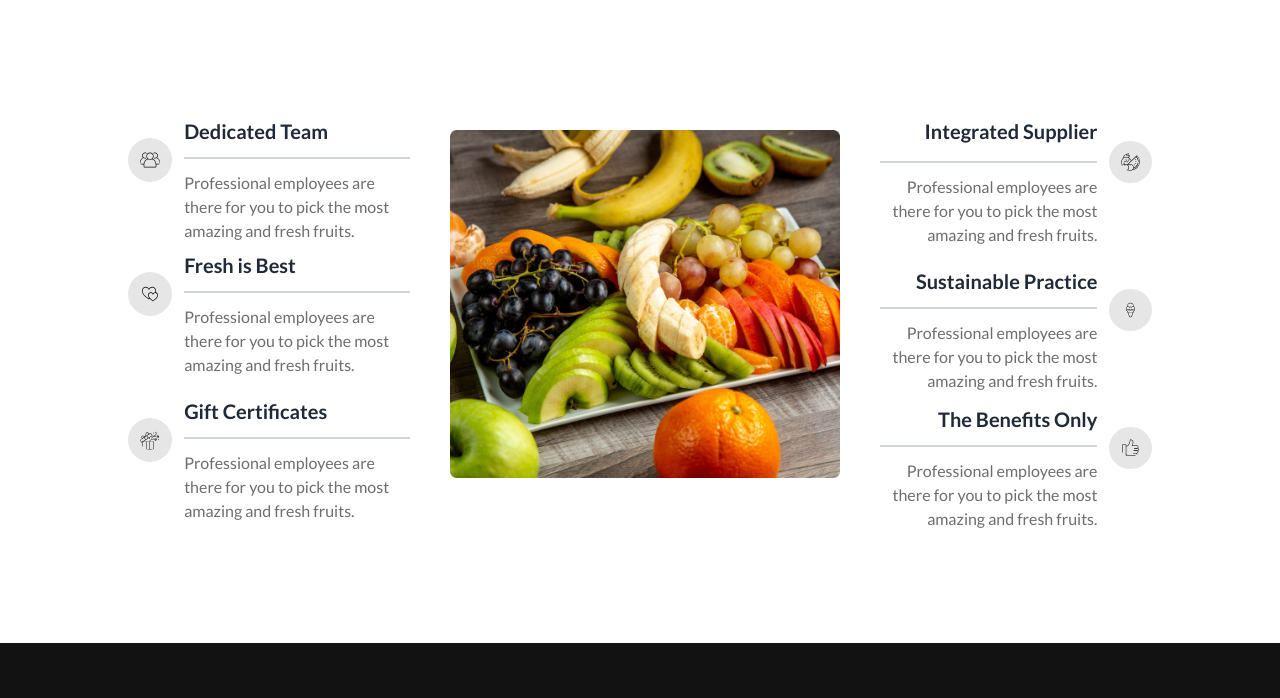
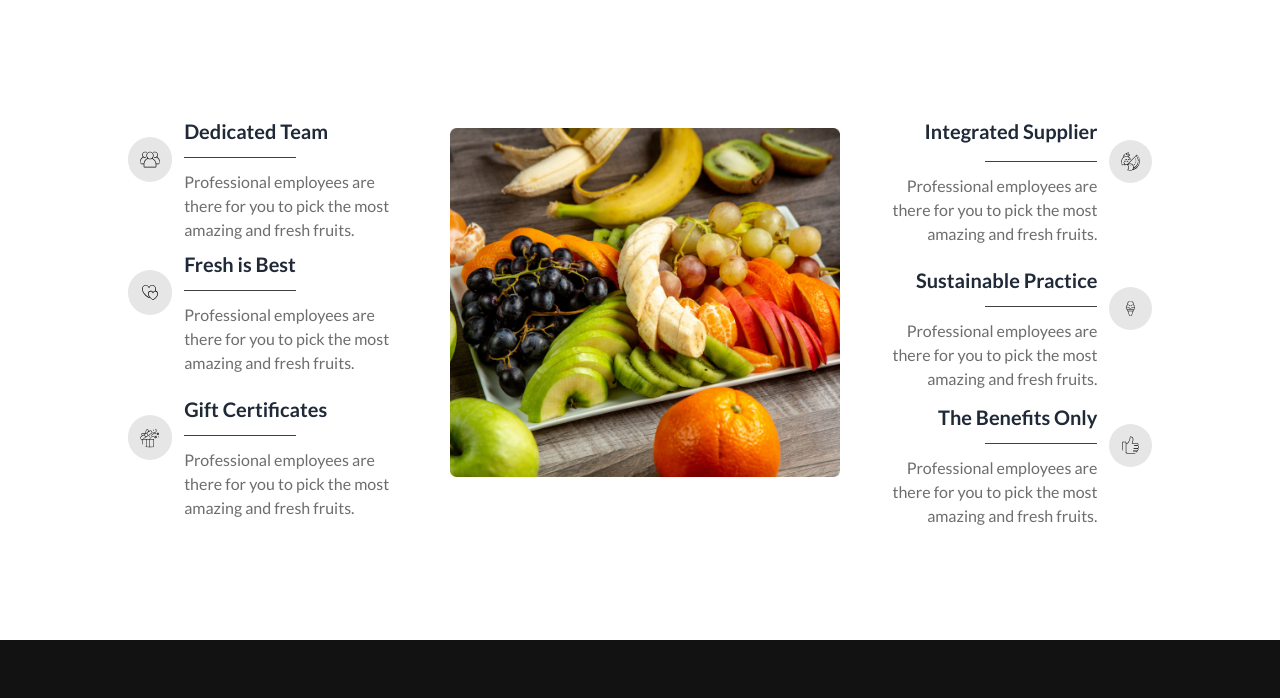
Before and after one commit to ashikurbd71/fruit-brust, a plain HTML site: page index.html in a window 1280 px wide. Shown: the part 2224-2922 px from the top of the page. Drawn offline with nearby package versions, Linux system fonts and the light colour scheme.

Commit message:
chosse section update

```diff
--- a/index.html
+++ b/index.html
@@ -99,7 +99,7 @@
                         <div class="hero-overlay bg-opacity-60 rounded-2xl"></div>
                         <div class="hero-content text-center text-neutral-content">
                           <div class="max-w-md  lg:my-28">
-                            <h1 class="mb-5 text-2xl lg:text-5xl font-bold text-white">Exotic tastes at your doorstep</h1>
+                            <h1 class="mb-5 text-3xl lg:text-5xl font-bold text-white">Exotic tastes at your doorstep</h1>
                             <p class="mb-5 text-white">We supply highly quality organic products</p>
                             <button class="btn btn-primary  bg-[#F85559] border-none text-white">Shop Now</button>
                           </div>
@@ -658,7 +658,8 @@
                     <img class="bg-[#0C0C0C1A] rounded-full p-3 lg:w-28" src="icon/group 1.svg" alt="">
                 </div>
            <div class="text-center lg:text-left  lg:-mb-10">
-            <h2 class="text-xl font-extrabold pb-3 border-b-2  border-gray-300 ">Dedicated Team</h2>
+            <h2 class="text-xl font-extrabold pb-3 ">Dedicated Team</h2>
+            <hr class="w-28 border-1 border-[#121212CC]">
             <p class="text-[#0C0C0C99] font-medium pt-3">Professional employees are there for you to pick the most amazing and fresh fruits.</p>
            </div>
 
@@ -671,7 +672,8 @@
                     <img class="bg-[#0C0C0C1A] rounded-full p-3 lg:w-28" src="icon/love 1.svg" alt="">
                 </div>
            <div class="text-center lg:text-left lg:mt-10">
-            <h2 class=" text-xl font-extrabold pb-3 border-b-2  border-gray-300 ">Fresh is Best</h2>
+            <h2 class=" text-xl font-extrabold pb-3 ">Fresh is Best</h2>
+            <hr class="w-28 border-1 border-[#121212CC]">
             <p class="text-[#0C0C0C99]  font-medium pt-3">Professional employees are there for you to pick the most amazing and fresh fruits.</p>
            </div>
 
@@ -683,7 +685,8 @@
                     <img class="bg-[#0C0C0C1A] rounded-full p-3 lg:w-28" src="icon/gift-box 1.svg" alt="">
                 </div>
            <div class="text-center lg:text-left lg:mt-10">
-            <h2 class="text-xl font-extrabold pb-3 border-b-2  border-gray-300 ">Gift Certificates</h2>
+            <h2 class="text-xl font-extrabold pb-3 ">Gift Certificates</h2>
+            <hr class="w-28 border-1 border-[#121212CC]">
             <p class="text-[#0C0C0C99] font-medium pt-3">Professional employees are there for you to pick the most amazing and fresh fruits.</p>
            </div>
 
@@ -720,7 +723,8 @@
                <div class="flex gap-3 flex-col-reverse items-center lg:  lg:flex-row ">
 
            <div class="text-center lg:text-right lg:mt-10">
-            <h2 class=" text-xl font-extrabold pb-4 border-b-2  border-gray-300 ">Integrated Supplier</h2>
+            <h2 class=" text-xl font-extrabold pb-4 ">Integrated Supplier</h2>
+            <hr class="w-28 border-1 border-[#121212CC] ml-auto">
             <p class="text-[#0C0C0C99] font-medium pt-3">Professional employees are there for you to pick the most amazing and fresh fruits.</p>
         </div>
 
@@ -737,7 +741,8 @@
                <div class="flex gap-3 items-center  flex-col-reverse lg:flex-row lg:-mt-5 my-5 ">
 
            <div class="text-center lg:text-right  lg:mt-10">
-            <h2 class=" text-xl font-extrabold pb-3 border-b-2  border-gray-300 ">Sustainable Practice</h2>
+            <h2 class=" text-xl font-extrabold pb-3 ">Sustainable Practice</h2>
+            <hr class="w-28 border-1 border-[#121212CC] ml-auto">
             <p class="text-[#0C0C0C99] font-medium pt-3">Professional employees are there for you to pick the most amazing and fresh fruits.</p>
            </div>
 
@@ -750,7 +755,8 @@
                <div class="flex gap-3 items-center flex-col-reverse lg:-mt-6 lg:flex-row">
 
            <div class="text-center lg:text-right lg:mt-4">
-            <h2 class="text-xl font-extrabold pb-3 border-b-2  border-gray-300 ">The Benefits Only</h2>
+            <h2 class="text-xl font-extrabold pb-3">The Benefits Only</h2>
+            <hr class="w-28 border-1 border-[#121212CC] ml-auto">
             <p class="text-[#0C0C0C99] font-medium pt-3">Professional employees are there for you to pick the most amazing and fresh fruits.</p>
            </div>
 
```
